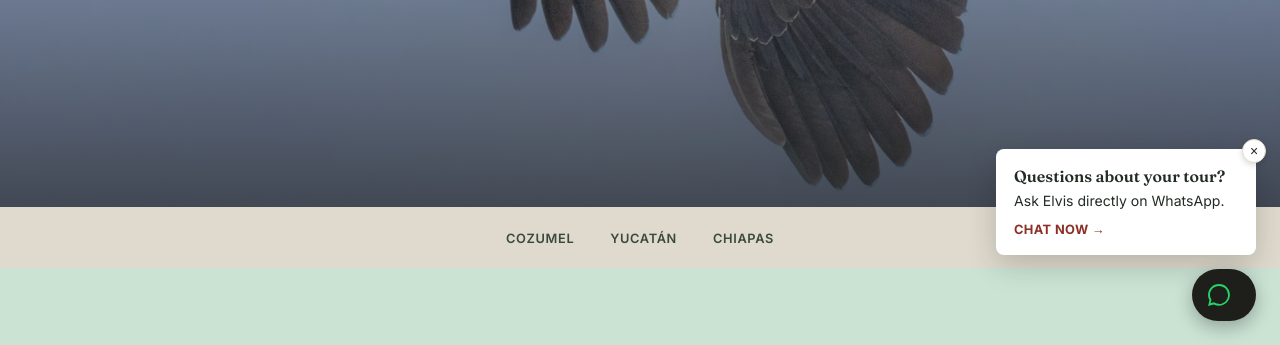
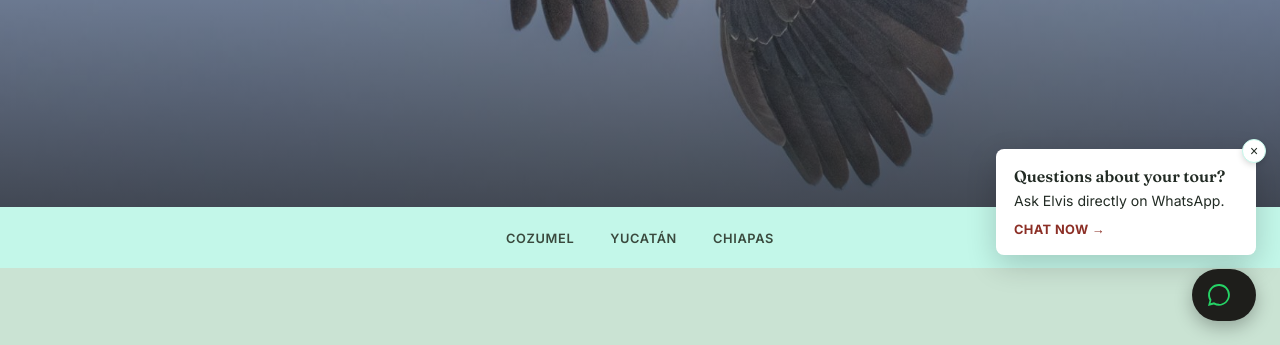
Before and after one commit to SystemsACL/galanaturaleza, a plain HTML site: page en/tours.html in a window 1280 px wide. Shown: the part 455-800 px from the top of the page. Drawn offline with Linux system fonts and the light colour scheme.

Commit message:
fix: paleta reconciliada (--paper-dim #c3f7e9, --sky #cde9f7 nueva para Accessories) + banner de versión oficial en styles.css

```diff
--- a/css/styles.css
+++ b/css/styles.css
@@ -1,3 +1,21 @@
+/* ============================================================
+   ⚠️ VERSIÓN OFICIAL — GALA NATURALEZA / styles.css
+   ============================================================
+   Este archivo es la fuente de verdad vigente del proyecto.
+
+   NOTA PARA CUALQUIER DEV O ASISTENTE/LLM QUE EDITE ESTO:
+   - NO cambies colores, variables, ni reestructures secciones
+     sin confirmar antes con el cliente/CTO.
+   - Si encuentras algo que "parece" un error (color fuera de
+     paleta, valor inconsistente, etc.), PREGUNTA primero —
+     puede ser una decisión intencional ya aprobada, aunque no
+     coincida con una versión anterior de este mismo archivo.
+   - Antes de tocar código: entender el pedido, confirmar
+     alcance, y solo después modificar.
+   - Última actualización de paleta confirmada: --paper-dim
+     = #c3f7e9, --sky = #cde9f7 (agregada para Accessories).
+   ============================================================ */
+
 /* ============================================================
    GALA NATURALEZA — STYLESHEET
    ============================================================
@@ -41,7 +59,8 @@
     --ink:#222b24;         /* texto oscuro, nav/footer sólido, fondo de Elvis */
     --nav-footer:#272b00;  /* fondo del header cuando no hay hero detrás, y footer */
     --paper:#cae3d3;       /* fondo principal del sitio (verde claro) */
-    --paper-dim:#DFDACD;   /* secciones alternas / bordes — paleta documentada */
+    --paper-dim:#c3f7e9;   /* secciones alternas / bordes */
+    --sky:#cde9f7;         /* fondo de Accessories */
     --lagoon:#39493D;      /* links, kickers, acentos secundarios */
     --coral:#8C2F26;       /* CTAs, hovers, línea de acento */
     --jungle:#A69574;      /* detalles chicos: numerales, tags, meta-labels */
@@ -363,7 +382,7 @@
      Catálogo informativo (gorra/playera), sin ecommerce ni precio.
      Fondo alterno usando la variable de paleta documentada.
      ============================================================ */
-  .accessories-section{background:var(--paper-dim);}
+  .accessories-section{background:var(--sky);}
   .accessories-grid{display:grid; grid-template-columns:repeat(2,1fr); gap:40px; margin-top:44px;}
   .accessory-card img{width:100%; aspect-ratio:4/3; object-fit:cover; margin-bottom:20px;}
   .accessory-card h4{font-family:var(--serif); font-weight:600; font-size:1.25rem; margin-bottom:8px;}
```
